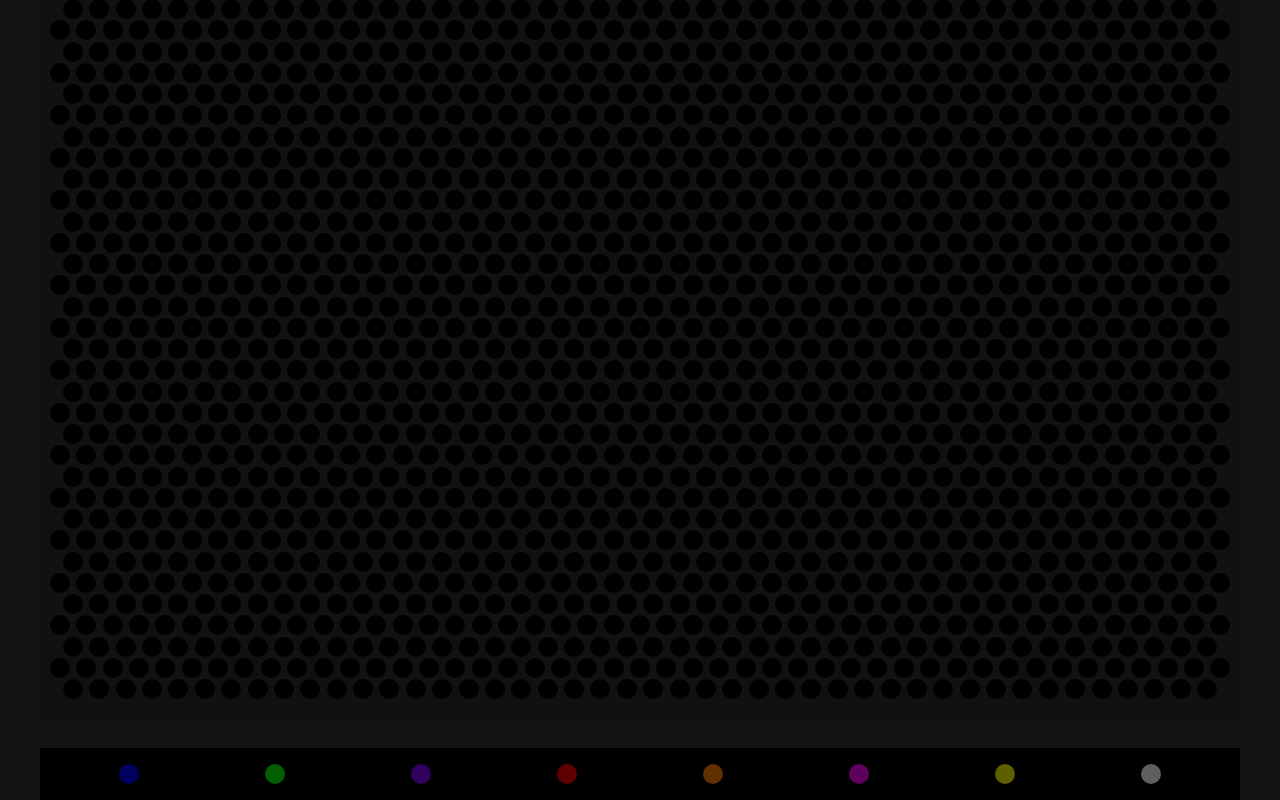
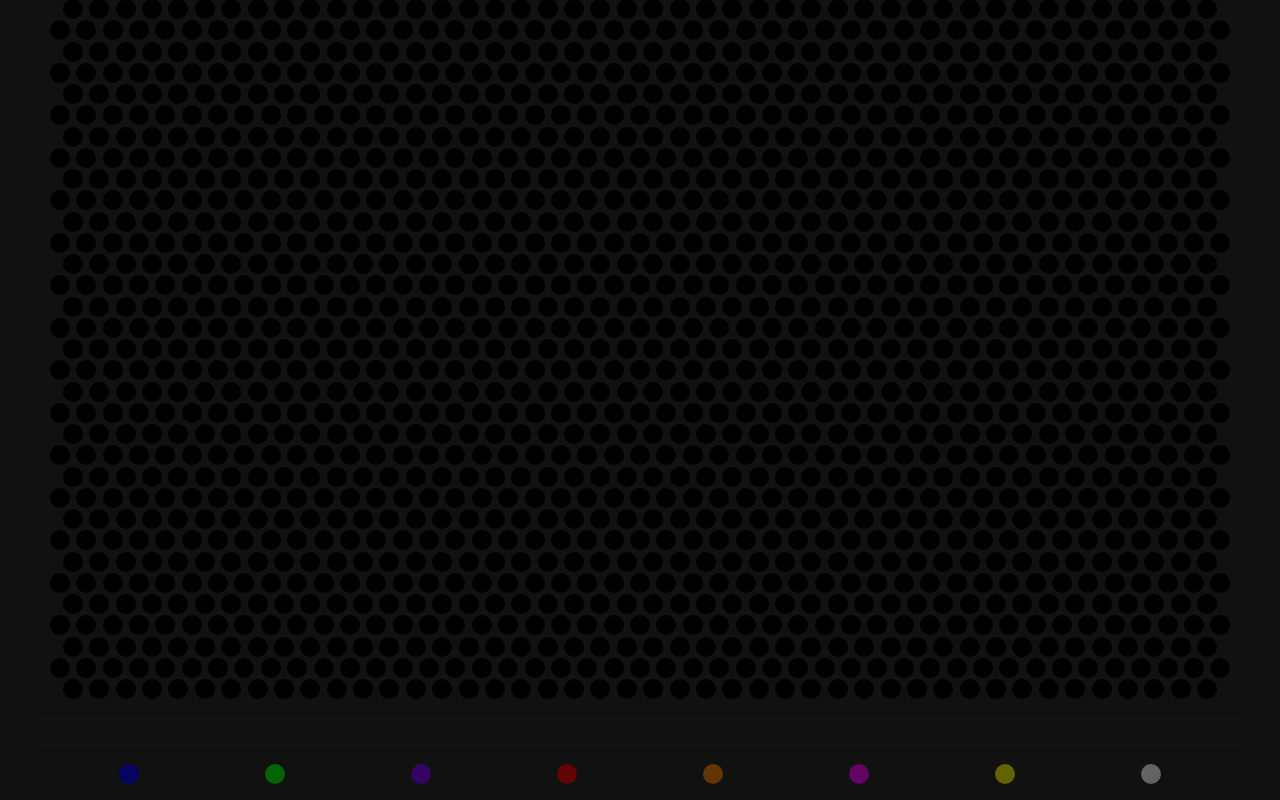
Before and after one commit to NeptuneCenturyStudios/light-pegs, a Vue app: page /#/ in a window 1280 px wide. Shown: the part 165-965 px from the top of the page. Built offline with nearby package versions, Linux system fonts and the light colour scheme.

Commit message:
color updates

```diff
--- a/src/components/PegBoard.vue
+++ b/src/components/PegBoard.vue
@@ -6,7 +6,7 @@
             <!-- Render the holes -->
             <template v-for="(row, rowIndex) in ROWS" :key="row">
                 <template v-for="col in (rowIndex % 2 === 0 ? EVEN_COLUMNS : ODD_COLUMNS)" :key="col">
-                    <div class="hole" draggable="false" @dragover="dragPegOverHole" @drop="droppedPegOnHole">
+                    <div class="hole" @dragover="dragPegOverHole" @drop="droppedPegOnHole">
 
                     </div>
 
@@ -105,8 +105,14 @@ export default {
             peg.classList = classList;
             peg.draggable = true;
             peg.ondragstart = this.startDraggingPeg;
+            //peg.onclick = this.pegClicked;
             return peg;
-        }
+        },
+        // pegClicked(ev){
+        //     if (ev.c){
+
+        //     }
+        // }
     }
 }
 </script>
@@ -142,7 +148,7 @@ $clear-off: rgba(127, 127, 127, .75);
     flex-wrap: wrap;
     justify-content: center;
     margin-bottom: 2rem;
-    background-color: #111111;
+    background-color: #111;
     padding: 1rem 0;
 }
 
@@ -163,7 +169,7 @@ $clear-off: rgba(127, 127, 127, .75);
 }
 
 .light-pegs .pin-tray .pin-box {
-    background-color: #000;
+    background-color: #111;
     width: 100%;
     padding: 1rem;
     display: flex;
```
